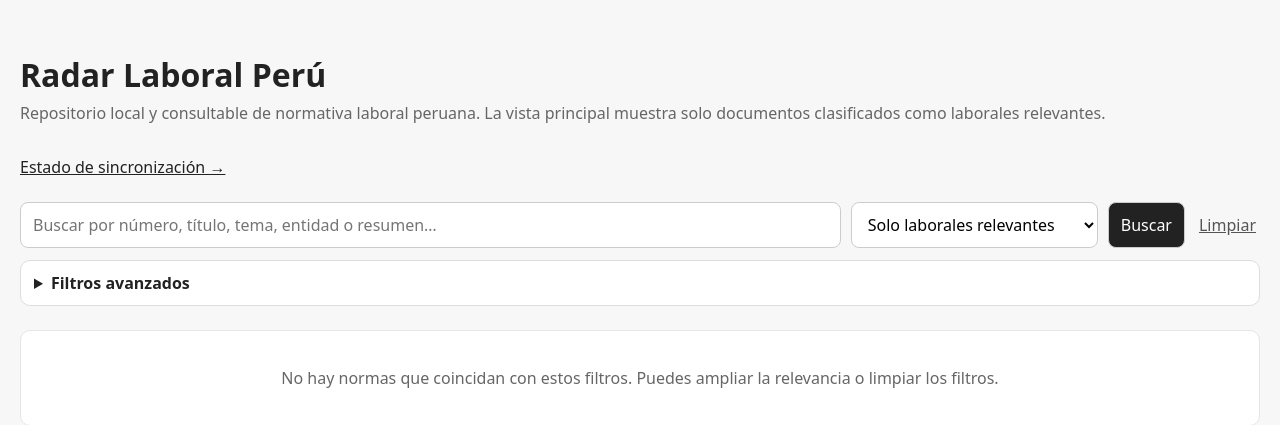
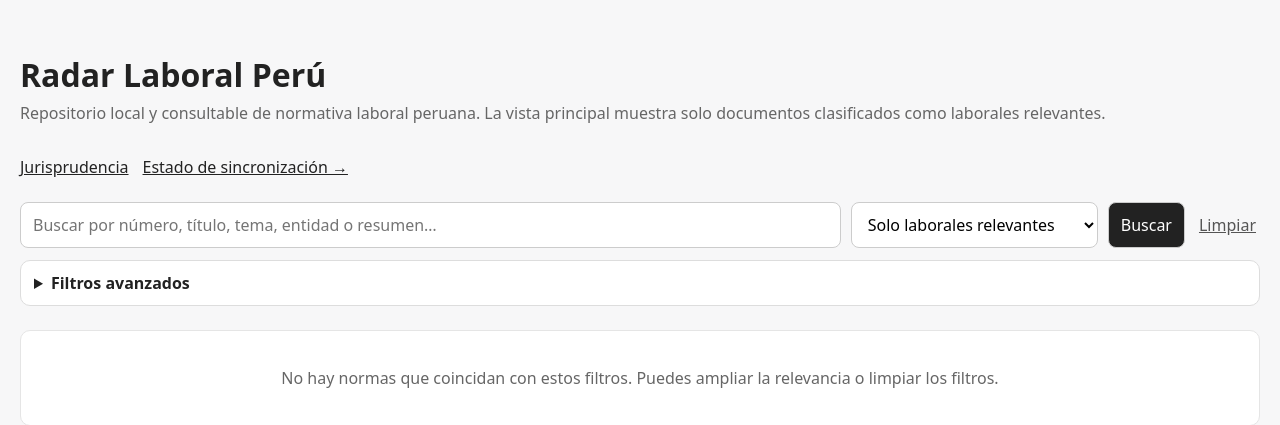
Before and after one commit to gumorenos/radar-laboral, a Flask app: page / in a window 1280 px wide. Shown: the top 425 px of the page. Run offline with Flask 3, Linux system fonts and the light colour scheme; data that the repository does not hold is empty.

Commit message:
Add jurisprudence navigation from norms

```diff
--- a/src/radar_laboral/templates/index.html
+++ b/src/radar_laboral/templates/index.html
@@ -9,6 +9,7 @@
     main { max-width: 1280px; margin: 0 auto; padding: 32px 20px; }
     h1 { margin-bottom: 6px; }
     .header { display: flex; justify-content: space-between; gap: 16px; align-items: baseline; flex-wrap: wrap; }
+    .nav { display: flex; gap: 14px; flex-wrap: wrap; }
     .sub, .muted { color: #666; }
     .sub { margin-top: 0; }
     form { margin: 24px 0; }
@@ -47,7 +48,7 @@
       <h1>Radar Laboral Perú</h1>
       <p class="sub">Repositorio local y consultable de normativa laboral peruana. La vista principal muestra solo documentos clasificados como laborales relevantes.</p>
     </div>
-    <a href="/status">Estado de sincronización →</a>
+    <nav class="nav"><a href="/jurisprudencia">Jurisprudencia</a><a href="/status">Estado de sincronización →</a></nav>
   </div>
 
   {% set advanced_active = filters.source or filters.document_type or filters.issuer or filters.topic or filters.edition or filters.date_from or filters.date_to %}
```
